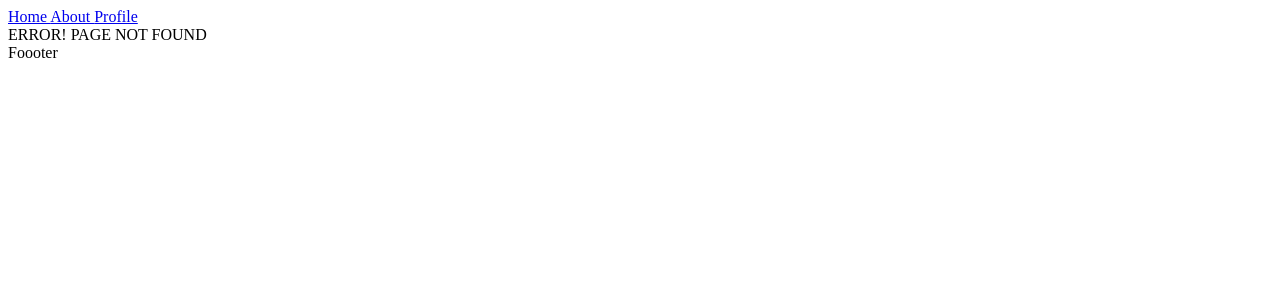
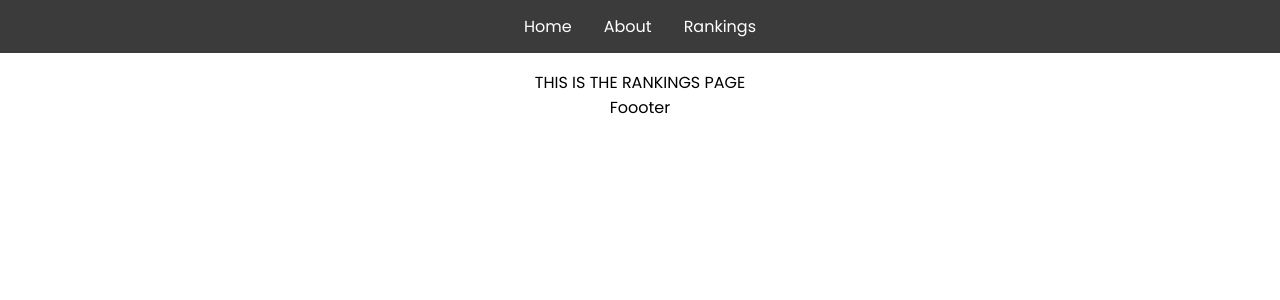
Before and after one commit to Sean-yad/University-Search-React-App, a React (Create React App) app: page /rankings in a window 1280 px wide. Before the commit this address had no page. Shown: the top 300 px of the page. Built offline with nearby package versions, Linux system fonts and the light colour scheme.

Commit message:
styled and added some placeholder pages

```diff
--- a/src/App.css
+++ b/src/App.css
@@ -1,38 +1,48 @@
-.App {
+
+@import url('https://fonts.googleapis.com/css2?family=Poppins&display=swap');
+
+
+*{
   text-align: center;
+  font-family: 'Poppins', sans-serif;
+
+}
+ul {
+
+  position: fixed;
+  top: 0;
+  left: 0;
+  right: 0;
+  display: flex;
+  justify-content: center;
+  list-style-type: none;
+  margin: 0;
+  padding: 0;
+  overflow: hidden;
+  background-color: rgb(59, 59, 59);
+
+}
+main {
+  margin-top: 70px;
 }
 
-.App-logo {
-  height: 40vmin;
-  pointer-events: none;
+.anchor {
+
+  margin: 0, auto;
+  color: white;
+  text-align: center;
+  padding: 14px 16px;
+  text-decoration: none;
+
 }
 
-@media (prefers-reduced-motion: no-preference) {
-  .App-logo {
-    animation: App-logo-spin infinite 20s linear;
-  }
+.navlink {
+  color: white;
+  display: inline-block;
+  text-decoration: none;
+
 }
-
-.App-header {
-  background-color: #282c34;
-  min-height: 100vh;
-  display: flex;
-  flex-direction: column;
-  align-items: center;
-  justify-content: center;
-  font-size: calc(10px + 2vmin);
-  color: white;
+/* Change the link color to #111 (black) on hover */
+.anchor:hover {
+  background-color: rgb(158, 153, 153);
 }
-
-.App-link {
-  color: #61dafb;
-}
-
-@keyframes App-logo-spin {
-  from {
-    transform: rotate(0deg);
-  }
-  to {
-    transform: rotate(360deg);
-  }
-}
--- a/src/App.js
+++ b/src/App.js
@@ -2,24 +2,52 @@ import "./App.css";
 import { BrowserRouter as Router, Routes, Route, Link } from "react-router-dom";
 import Home from "./Pages/Home";
 import About from "./Pages/About";
-import Profile from "./Pages/Profile";
+
+import Rankings from "./Pages/Rankings";
 import ErrorPage from "./Pages/ErrorPage";
 
 function App() {
   return (
     <Router>
       <nav>
-        <Link to="/"> Home </Link>
-        <Link to="/about"> About </Link>
-        <Link to="/profile"> Profile </Link>
+        <ul>
+          <li>
+            <div className="anchor">
+              <Link to="/" className="navlink">
+                {" "}
+                Home{" "}
+              </Link>
+            </div>
+          </li>
+          <li>
+            <div className="anchor">
+              <Link to="/about" className="navlink">
+                {" "}
+                About{" "}
+              </Link>
+            </div>
+          </li>
+
+          <li>
+            <div className="anchor">
+              <Link to="/rankings" className="navlink">
+                {" "}
+                Rankings{" "}
+              </Link>
+            </div>
+          </li>
+        </ul>
       </nav>
+      <main>
         <Routes>
           <Route path="/" element={<Home />} />
           <Route path="/about" element={<About />} />
-        <Route path="/profile/:username" element={<Profile />} />
+          <Route path="/rankings" element={<Rankings />} />
+
           <Route path="*" element={<ErrorPage />} />
         </Routes>
         <div> Foooter </div>
+      </main>
     </Router>
   );
 }
--- a/src/Pages/Profile.js
+++ /dev/null
@@ -1,22 +0,0 @@
-import React from "react";
-import { useNavigate, useParams } from "react-router-dom";
-
-function Profile() {
-  let navigate = useNavigate();
-  let { username } = useParams();
-  return (
-    <div>
-      THIS IS THE PROFILE PAGE FOR {username}!
-      <button
-        onClick={() => {
-          navigate("/about");
-        }}
-      >
-        {" "}
-        Change to about page
-      </button>
-    </div>
-  );
-}
-
-export default Profile;
--- /dev/null
+++ b/src/Pages/Rankings.js
@@ -0,0 +1,7 @@
+import React from "react";
+
+function Rankings() {
+  return <div>THIS IS THE RANKINGS PAGE</div>;
+}
+
+export default Rankings;
```
Lines whose indentation alone changed are shown as unchanged.
